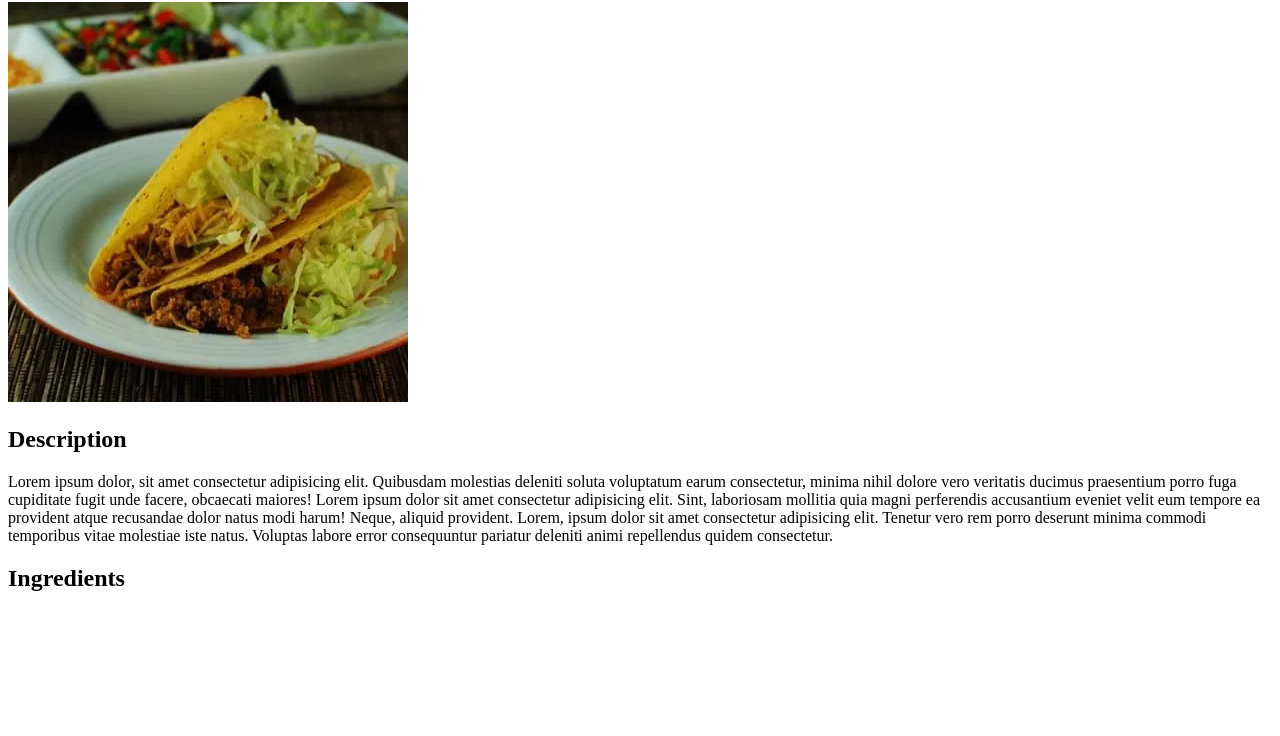
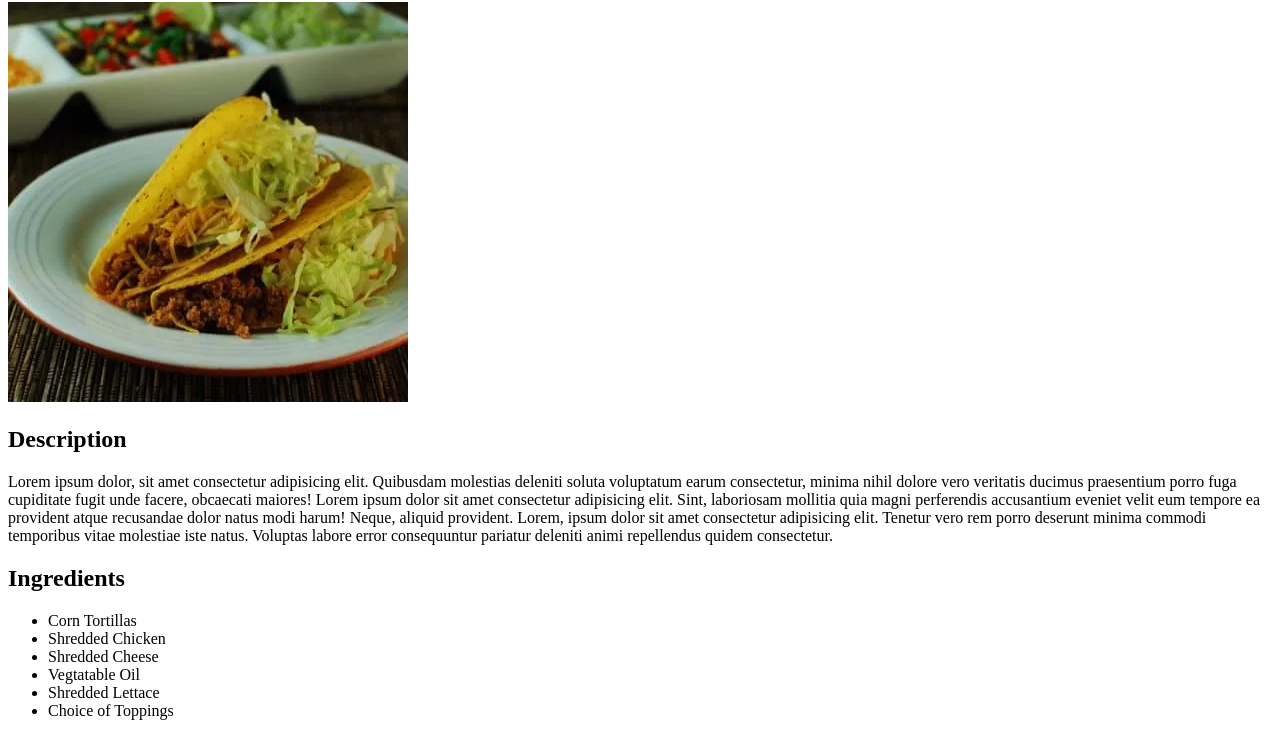
Before and after one commit to Kawasakininja17/odin-recipes, a plain HTML site: page recipes/hard-tacos.html in a window 1280 px wide. Shown: the part 78-814 px from the top of the page. Drawn offline with Linux system fonts and the light colour scheme.

Commit message:
Add list of ingredients to recipe

```diff
--- a/recipes/hard-tacos.html
+++ b/recipes/hard-tacos.html
@@ -16,5 +16,13 @@
     <p>Lorem ipsum dolor, sit amet consectetur adipisicing elit. Quibusdam molestias deleniti soluta voluptatum earum consectetur, minima nihil dolore vero veritatis ducimus praesentium porro fuga cupiditate fugit unde facere, obcaecati maiores! Lorem ipsum dolor sit amet consectetur adipisicing elit. Sint, laboriosam mollitia quia magni perferendis accusantium eveniet velit eum tempore ea provident atque recusandae dolor natus modi harum! Neque, aliquid provident. Lorem, ipsum dolor sit amet consectetur adipisicing elit. Tenetur vero rem porro deserunt minima commodi temporibus vitae molestiae iste natus. Voluptas labore error consequuntur pariatur deleniti animi repellendus quidem consectetur.</p>
 
     <h2>Ingredients</h2>
+    <ul>
+        <li>Corn Tortillas</li>
+        <li>Shredded Chicken</li>
+        <li>Shredded Cheese</li>
+        <li>Vegtatable Oil</li>
+        <li>Shredded Lettace</li>
+        <li>Choice of Toppings</li>
+    </ul>
 </body>
 </html>
```
